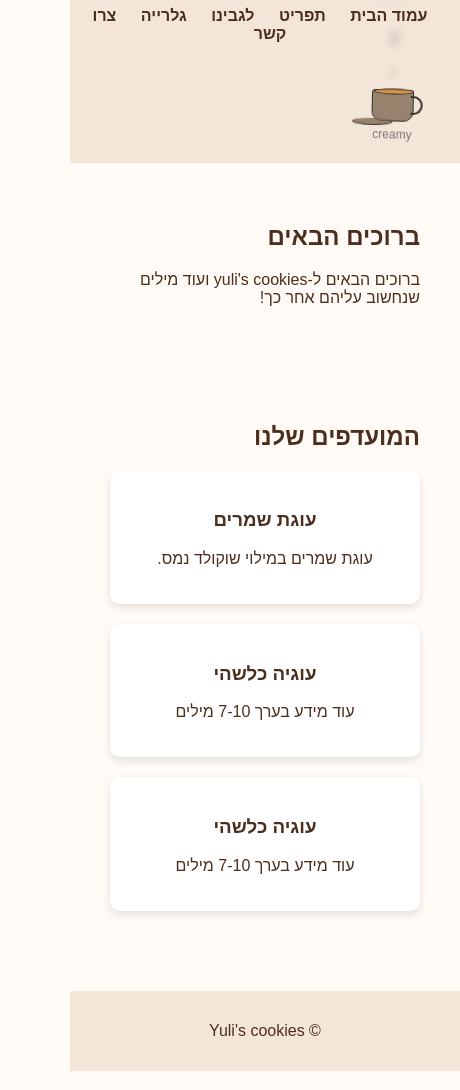
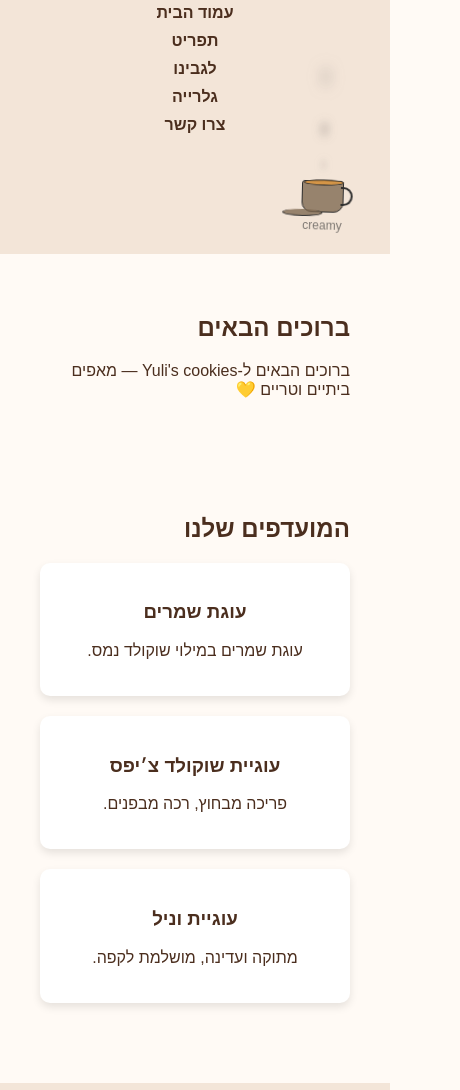
Before and after one commit to ilaydevlevin-hash/Yuli-s-cookies-tryout, a plain HTML site: page index.html in a window 390 px wide. Shown: the part 352-1442 px from the top of the page, 460 px wide, since content can reach past the window. Drawn offline with Linux system fonts and the light colour scheme.

Commit message:
phone responsability

```diff
--- a/index.html
+++ b/index.html
@@ -2,17 +2,40 @@
 <html lang="he" dir="rtl">
 <head>
   <meta charset="UTF-8">
+  <meta name="viewport" content="width=device-width, initial-scale=1.0">
   <title>Yuli's cookies</title>
   <link rel="stylesheet" href="style.css">
+
+  <!-- תיקון רספונסיבי רק למובייל -->
+  <style>
+    @media (max-width: 768px) {
+      .image-box {
+        margin: 20px auto;
+      }
+
+      nav {
+        display: flex;
+        flex-direction: column;
+        gap: 10px;
+      }
+
+      header p {
+        font-size: 14px;
+      }
+    }
+  </style>
 </head>
+
 <body>
 
 <header>
   <h1>Yuli's cookies</h1>
   <p>Fresh • Homemade • 3-days a week</p>
+
   <div class="image-box">
-  <img src="logo.png" alt="תמונה">
+    <img src="logo.png" alt="לוגו Yuli's cookies">
   </div>
+
   <nav>
     <a href="index.html">עמוד הבית</a>
     <a href="menu.html">תפריט</a>
@@ -20,6 +43,7 @@
     <a href="gallery.html">גלרייה</a>
     <a href="contact.html">צרו קשר</a>
   </nav>
+
   <div class="loader">
     <div class="cup">
       <div class="cup-handle"></div>
@@ -33,28 +57,28 @@
 
 <section class="section">
   <h2>ברוכים הבאים</h2>
-  <p>ברוכים הבאים ל-yuli's cookies ועוד מילים שנחשוב עליהם אחר כך!</p>
+  <p>ברוכים הבאים ל-Yuli's cookies — מאפים ביתיים וטריים 💛</p>
 </section>
 
 <section class="section">
   <h2>המועדפים שלנו</h2>
+
   <div class="cards">
     <div class="card">
       <h3>עוגת שמרים</h3>
       <p>עוגת שמרים במילוי שוקולד נמס.</p>
     </div>
+
     <div class="card">
-      <h3>עוגיה כלשהי</h3>
-      <p>עוד מידע בערך 7-10 מילים</p>
+      <h3>עוגיית שוקולד צ׳יפס</h3>
+      <p>פריכה מבחוץ, רכה מבפנים.</p>
     </div>
+
     <div class="card">
-      <h3>עוגיה כלשהי</h3>
-      <p>עוד מידע בערך 7-10 מילים</p>
+      <h3>עוגיית וניל</h3>
+      <p>מתוקה ועדינה, מושלמת לקפה.</p>
     </div>
   </div>
-  <!-- From Uiverse.io by Emmaline-ozi -->
-
-
 </section>
 
 <footer>
```
Also changed, not shown: about.html (+19 -0 lines), contact.html (+19 -0 lines), gallery.html (+19 -0 lines), menu.html (+19 -0 lines), style.css (line endings or trailing spaces). Lines whose indentation alone changed are shown as unchanged.
